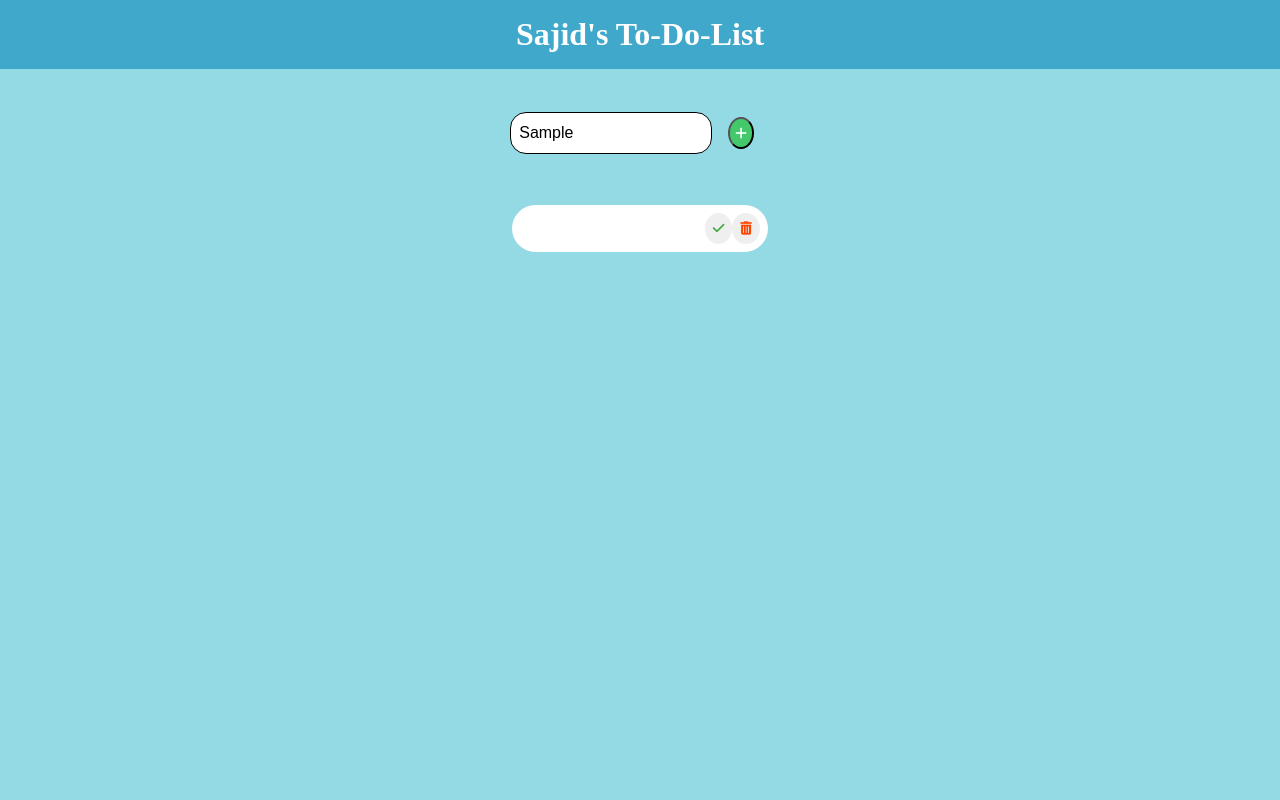
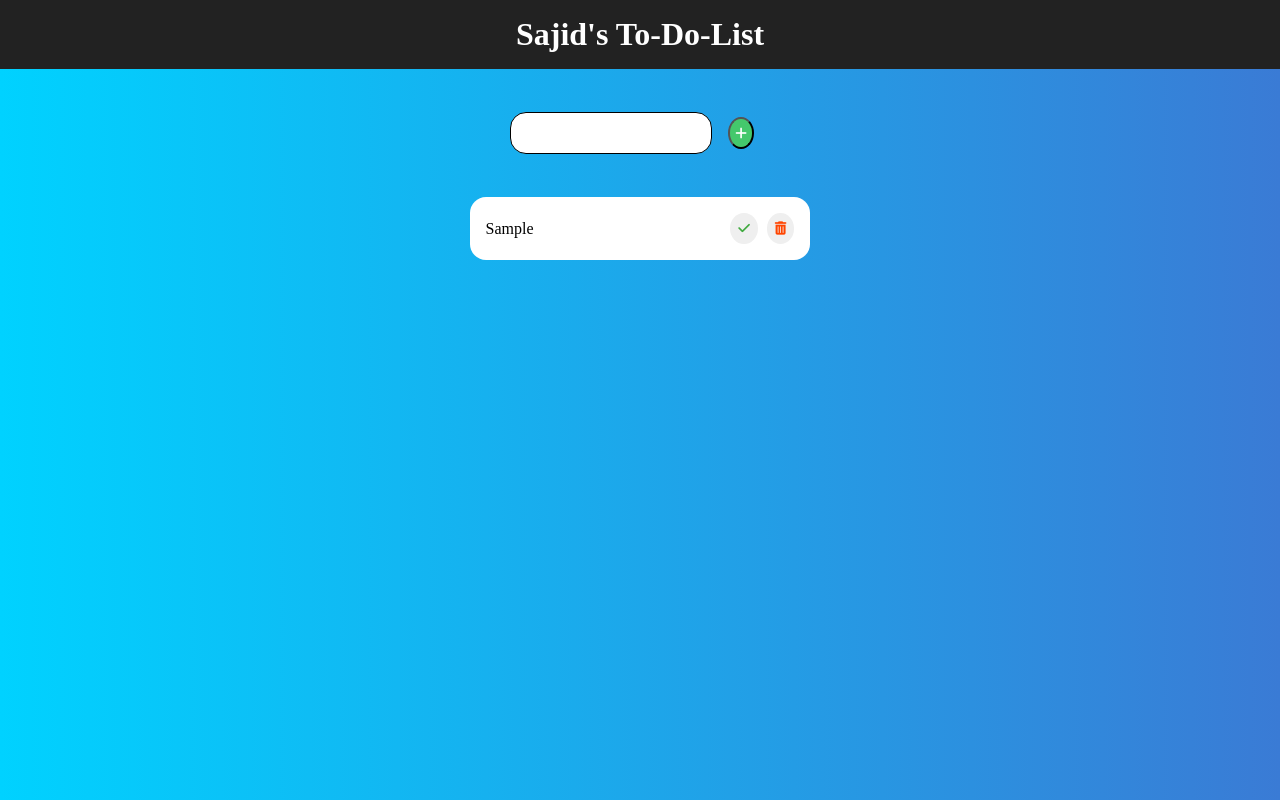
Before and after one commit to SajidCurious/To-Do-List, a plain HTML site: page index.html in a window 1280 px wide. Both pictures are taken after typing "Sample" into the empty fields and a click on the button 741 px from the left and 133 px from the top of the page. Drawn offline with Linux system fonts and the light colour scheme; a web font is replaced by a local one.

Commit message:
modified all files

```diff
--- a/index.css
+++ b/index.css
@@ -1,23 +1,23 @@
-*{
+* {
   margin: 0;
   padding: 0;
 }
-body{
-    background-color: rgb(148, 218, 228);
+body {
+    background: linear-gradient(to right, #00d2ff, #3a7bd5);
 }
-header{
-    background-color: rgb(64, 168, 203);
+header {
+  background-color: rgb(34, 34, 34);
   color: white;
   text-align: center;
   padding: 1rem 0rem 1rem 0rem;
 }
-form{
+form {
   display: flex;
   justify-content: center;
   align-items: center;
   padding: 2rem 0rem 2rem 0rem;
 }
-form #todo-input{
+form #todo-input {
   border: 1px solid black;
   border-radius: 1rem;
   padding-left: 0.5rem;
@@ -25,7 +25,7 @@ form #todo-input{
   width: 15vw;
   font-size: 1rem;
 }
-form #todo-button{
+form #todo-button {
   height: 4vh;
   width: 2vw;
   border-radius: 50%;
@@ -35,46 +35,54 @@ form #todo-button{
   cursor: pointer;
   transition: all 0.3s ease;
 }
-.todo-conatainer{
+.todo-container {
   display: flex;
   justify-content: center;
   align-items: center;
+  /* flex-direction: row; */
 }
-#todo-list{
+
+#todo-list {
   list-style: none;
   display: flex;
   justify-content: center;
   align-items: center;
   flex-direction: column;
 }
-.todo{
+#newTodo {
+  min-width: 30vh;
+}
+.final-todo {
+  display: flex;
+  justify-content: center;
+  align-items: center;
+  flex-direction: row;
+  margin-bottom: 1rem;
+  padding: 1rem;
+  border-radius: 1rem;
   background-color: white;
-    min-width: 30vh;
-    margin: 0.5rem;
-    display: flex;
-    justify-content: flex-end;
-    padding: 0.5rem;
-    border-radius: 2rem;
 }
-#complete-btn{
+.complete-btn {
   color: rgb(64, 170, 64);
-
 }
-#complete-btn,#delete-btn{
+.complete-btn,
+.delete-btn {
   border: none;
   border-radius: 50%;
   padding: 0.5rem;
+  margin-left: 0.3rem;
+  /* pointer-events: none; */
 }
-#complete-btn:hover{
+.complete-btn:hover {
   background-color: rgb(64, 170, 64);
   color: white;
   cursor: pointer;
 }
-#delete-btn {
+.delete-btn {
   color: orangered;
 }
 
-  #delete-btn:hover {
+.delete-btn:hover {
   background-color: orangered;
   color: white;
   cursor: pointer;
--- a/index.html
+++ b/index.html
@@ -28,6 +28,6 @@
     <div class="todo-container">
       <ul id="todo-list"></ul>
     </div>
-    <script src="index.js"></script>
   </body>
+  <script src="index.js" defer="defer"></script>
 </html>
--- a/index.js
+++ b/index.js
@@ -6,30 +6,39 @@ const todoList = document.getElementById('todo-list');
 
 // functions
 
-let addTodo = (event) =>{
-    // prevents form from auto submitting
-    event.preventDefault();
+let addTodo = (event) => {
+  // prevents form from auto submitting
+  event.preventDefault();
 
-    // creating a div
-    const todoDiv = document.createElement('div');
-    todoDiv.classList.add('todo');
+  const htmlData = `
+    <div class="final-todo">
+    <li id="newTodo"></li>
+    <div class="buttons">
+    <button class="complete-btn"><i class="fa-solid fa-check"></i></button>
+    <button class="delete-btn"><i class="fa-solid fa-trash-can"></i></button>
+    </div>
+    </div>`;
+  todoList.insertAdjacentHTML('afterbegin', htmlData);
+  let newTodo = document.getElementById('newTodo');
+  newTodo.innerText = todoInput.value;
 
-    const htmlData = `
-    <li id="newtodo"></li>
-    <button id="complete-btn"><i class="fa-solid fa-check"></i></button>
-    <button id="delete-btn"><i class="fa-solid fa-trash-can"></i></button>`;
-  todoDiv.insertAdjacentHTML('afterbegin',htmlData);
-  todoList.appendChild(todoDiv);
+  // clear todoInput value
+  todoInput.value = "";
+};
 
+// const deleteBtn = document.getElementById('delete-btn');
+let deleteTrash = (e) => {
+  // const finalTodo = document.getElementsByClassName('final-todo');
+  // finalTodo.remove();
+  const item = e.targer;
+  //  delete todo
 
-
-// Inserting all the above dynamically created html elements inside the todo-list that we created in html file
-todoList.appendChild(todoDiv);
-
-
+  // const todo = item.parentElement;
+  todo.remove();
 
 };
 
 // eventlisteners
 
-todoButton.addEventListener('click',addTodo);
+todoButton.addEventListener('click', addTodo);
+todoList.addEventListener('click', deleteTrash);
```
Lines whose indentation alone changed are shown as unchanged.
